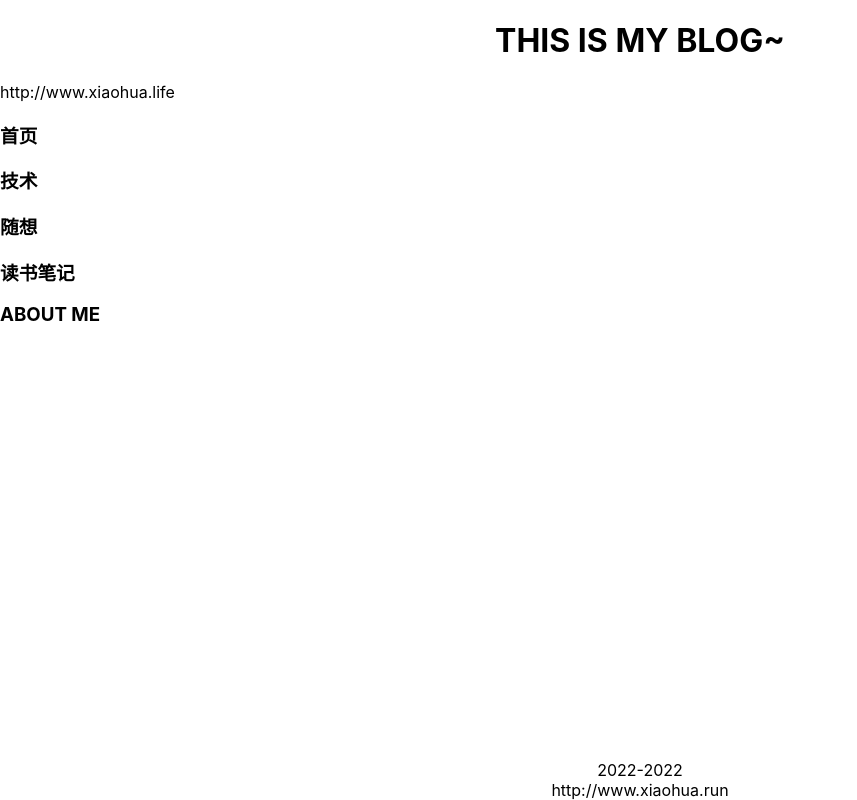
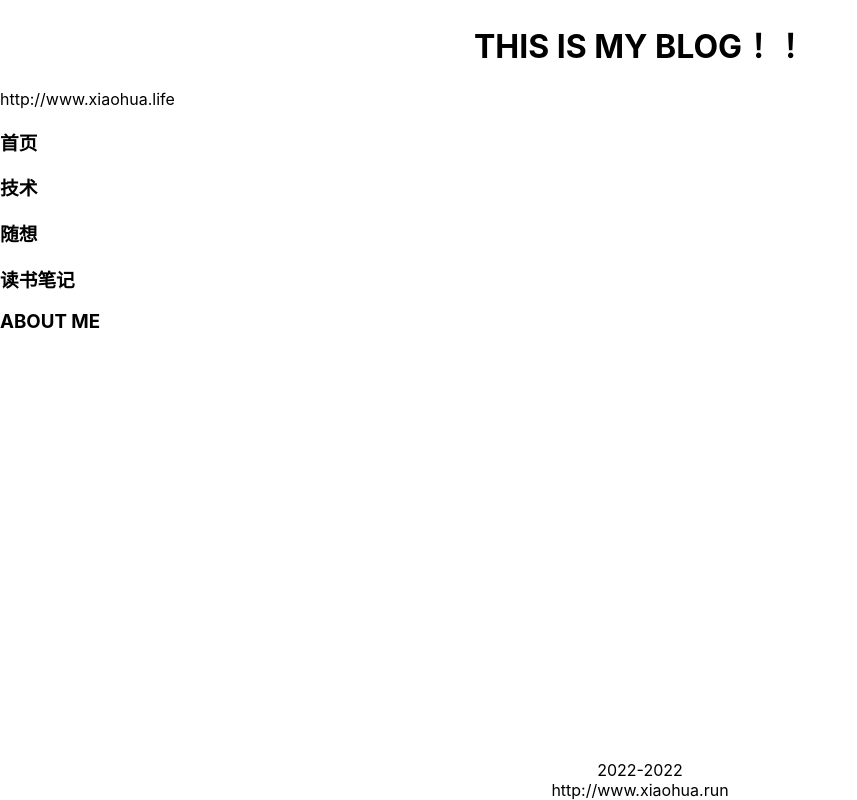
Before and after one commit to pengxiaohua/my-blog-web, a React app: page / in a window 1280 px wide. Shown: the whole page, without its empty margins (0-857 px from the left). Built offline with nearby package versions, Linux system fonts and the light colour scheme.

Commit message:
feat: add react-router-dom

```diff
--- a/package.json
+++ b/package.json
@@ -47,6 +47,7 @@
     "react-dev-utils": "^12.0.1",
     "react-dom": "^18.2.0",
     "react-refresh": "^0.11.0",
+    "react-router-dom": "^6.3.0",
     "resolve": "^1.20.0",
     "resolve-url-loader": "^4.0.0",
     "sass-loader": "^12.3.0",
--- a/src/home/index.tsx
+++ b/src/home/index.tsx
@@ -6,7 +6,7 @@ import './index.scss'
 const HomePage: FC = () => {
   return (
     <div className="home">
-        <h1 className="home__title">THIS IS MY BLOG~</h1>
+        <h1 className="home__title">THIS IS MY BLOG！！</h1>
         <p>http://www.xiaohua.life</p>
         <h3>首页</h3>
         <h3>技术</h3>
--- a/src/index.tsx
+++ b/src/index.tsx
@@ -1,15 +1,24 @@
 import React from 'react';
 import ReactDOM from 'react-dom/client';
+import { BrowserRouter, Routes, Route } from "react-router-dom";
+
+import reportWebVitals from './reportWebVitals';
+import Home from './home';
+import AboutMe from './about-me'
 import './index.css';
-import Home from './home';
-import reportWebVitals from './reportWebVitals';
 
 const root = ReactDOM.createRoot(
   document.getElementById('root') as HTMLElement
 );
 root.render(
-  <React.StrictMode>
-    <Home />
-  </React.StrictMode>
+  // <React.StrictMode>
+  //   <Home />
+  // </React.StrictMode>
+  <BrowserRouter>
+      <Routes>
+        <Route path="/" element={<Home />} />
+        <Route path="/about-me" element={<AboutMe />} />
+      </Routes>
+    </BrowserRouter>
 );
 reportWebVitals();
```
Also changed, not shown: 1 other file (tests, documents, lock files or other folders).
